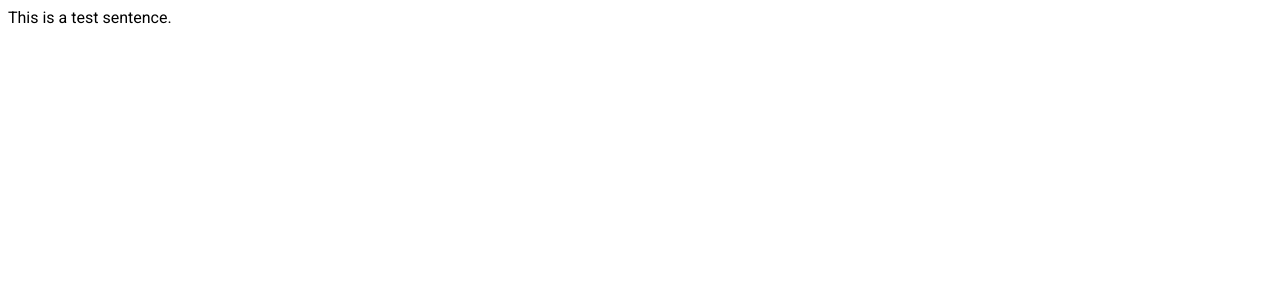
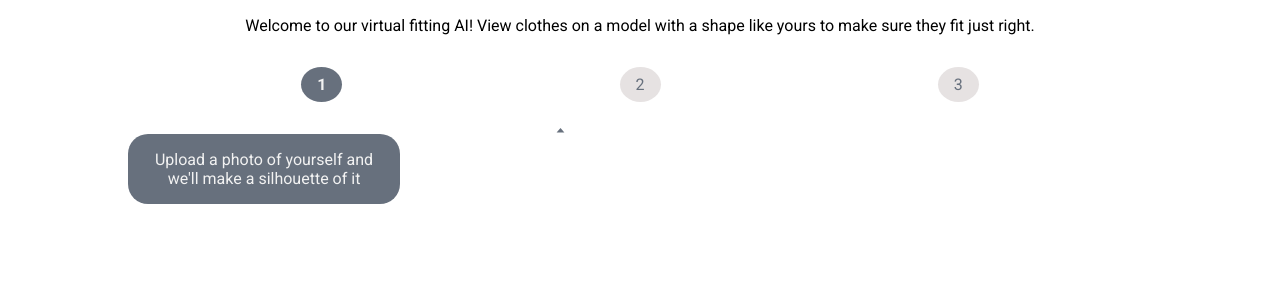
Before and after one commit to mayteles/virtual-try-on-client, a React (Create React App) app: page / in a window 1280 px wide. Shown: the top 300 px of the page. Built offline with nearby package versions, Linux system fonts and the light colour scheme.

Commit message:
styling for steps

```diff
--- /dev/null
+++ b/src/components/Steps/Steps.js
@@ -0,0 +1,24 @@
+import '../Steps/Steps.scss';
+
+function Steps() {
+    return (
+      <section className="steps">
+        <p className="steps__text">Welcome to our virtual fitting AI! View clothes on a model with a shape like yours to make sure they fit just right.</p>
+        <div className="steps__div">
+            <div className="steps__container">
+                <p className="steps__number-one">1</p>
+                <p className="steps__number">2</p>
+                <p className="steps__number">3</p>
+            </div>
+            <p className="steps__explain">Upload a photo of yourself and we'll make a silhouette of it</p>
+            <div className="steps__path">
+                <svg xmlns="http://www.w3.org/2000/svg" width="9" height="5" viewBox="0 0 9 5" fill="none">
+                    <path d="M4.5 0L8.39711 4.5H0.602886L4.5 0Z" fill="#67707D"/>
+                </svg>
+            </div>
+        </div>
+      </section>
+    );
+  }
+
+  export default Steps;
--- /dev/null
+++ b/src/components/Steps/Steps.scss
@@ -0,0 +1,43 @@
+.steps {
+    &__text {
+        text-align: center;
+    }
+    &__div {
+        margin: 1rem;
+        text-align: center;
+    }
+    &__container {
+        display: flex;
+        justify-content: space-evenly;
+
+    }
+    &__number-one {
+        position: relative;
+        background-color: #67707D;
+        padding: 0.5rem 1rem;
+        border-radius: 50%;
+        color: #F2F2F2;
+        font-weight: 600;
+    }
+    &__number {
+        background-color: rgb(230, 226, 226);
+        padding: 0.5rem 1rem;
+        border-radius: 50%;
+        color: #67707D;
+    }
+    &__explain {
+        position: absolute;
+        left: 10%;
+        background-color: #67707D;
+        color: #F2F2F2;
+        padding: 1rem;
+        // margin: 1rem 2rem;
+        border-radius: 20px;
+        width: 15rem;
+
+    }
+    &__path {
+        display: inline-block;
+        margin-right: 10rem;
+    }
+}
--- a/src/pages/Step1/Step1.js
+++ b/src/pages/Step1/Step1.js
@@ -1,7 +1,8 @@
+import Steps from '../../components/Steps/Steps';
 const Step1 = () => {
   return (
     <>
-      <div>This is a test sentence.</div>
+      < Steps />
     </>
   );
 };
```
Also changed, not shown: 1 other file (tests, documents, lock files or other folders).
